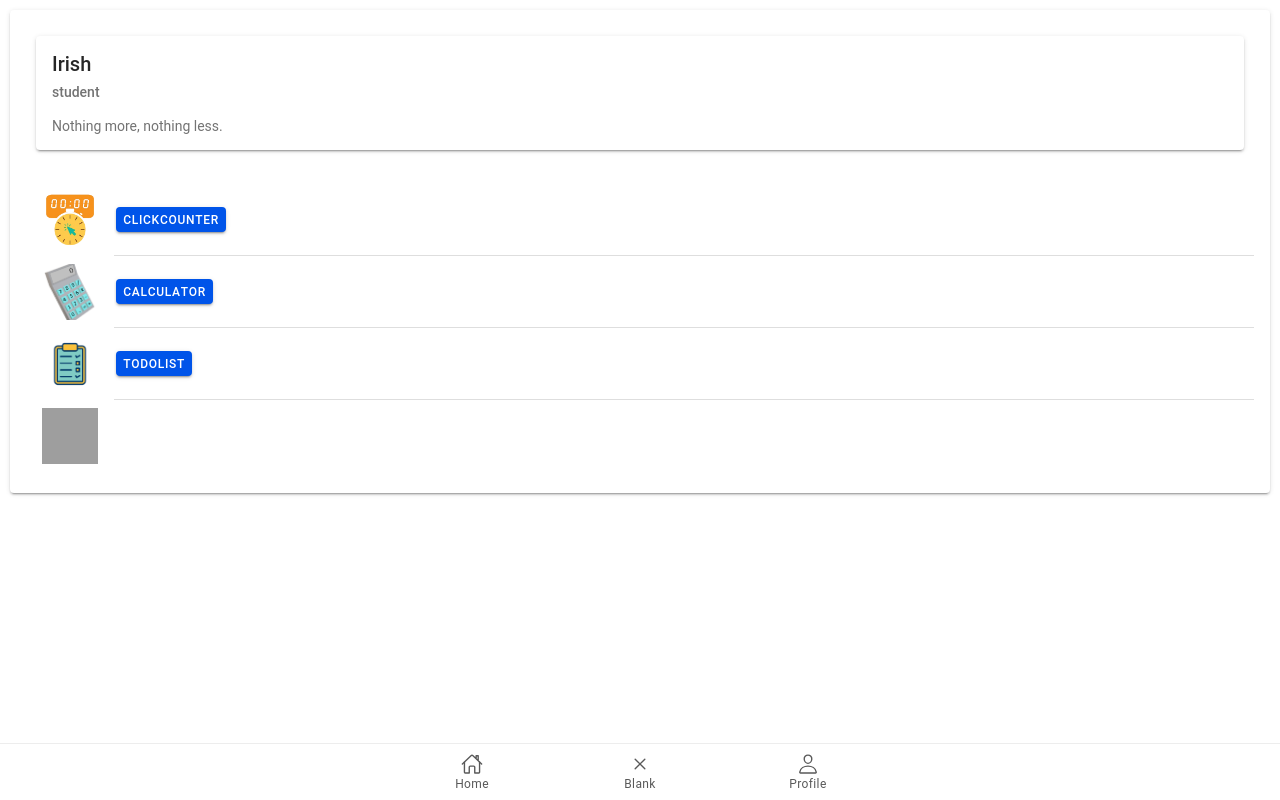
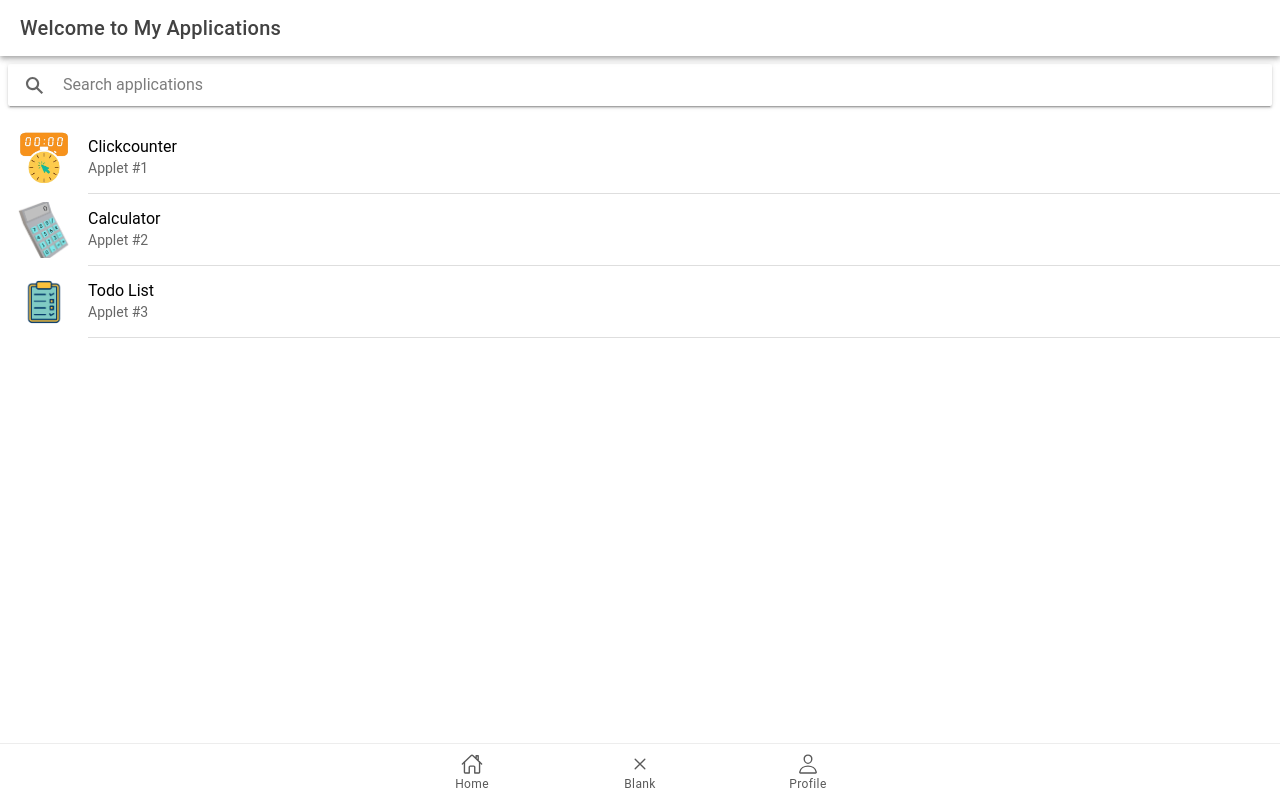
Before and after one commit to irish-dev/ioni-t-banganan, a React (Vite) app: page /home in a window 1280 px wide. Built offline with nearby package versions, Linux system fonts and the light colour scheme; grey boxes are pictures that could not be loaded.

Commit message:
added dynamic search

```diff
--- a/src/pages/calculator.tsx
+++ b/src/pages/calculator.tsx
@@ -1,6 +1,6 @@
 import React, { useState } from 'react';
 import { IonContent, IonHeader, IonPage, IonTitle, IonToolbar, IonButton, IonInput, IonGrid, IonRow, IonCol, IonLabel, IonButtons, IonBackButton } from '@ionic/react';
-import './Calculator.css';
+import './calculator.css';
 
 const Calculator: React.FC = () => {
   const [input, setInput] = useState("");
--- a/src/pages/home.tsx
+++ b/src/pages/home.tsx
@@ -1,67 +1,94 @@
-import React from 'react';
+import React, { useState } from 'react';
 import {
-  IonButton,
-  IonCard,
-  IonCardContent,
-  IonCardHeader,
-  IonCardSubtitle,
-  IonCardTitle,
+  IonContent,
+  IonHeader,
+  IonPage,
+  IonSearchbar,
+  IonTitle,
+  IonToolbar,
+  IonList,
   IonItem,
+  IonThumbnail,
   IonLabel,
-  IonList,
-  IonThumbnail,
-
 } from '@ionic/react';
-
+import { useHistory } from 'react-router-dom';
 import './Home.css';
 
+// Define card data array
+const cardData = [
+  {
+    title: 'Clickcounter',
+    subtitle: 'Applet #1',
+    link: '/clickcounter',
+    img: '/assets/click.png',
+  },
+  {
+    title: 'Calculator',
+    subtitle: 'Applet #2',
+    link: '/calculator',
+    img: '/assets/calculator.png',
+  },
+  {
+    title: 'Todo List',
+    subtitle: 'Applet #3',
+    link: '/todolist',
+    img: '/assets/todo.png',
+  },
+];
+
 function Home() {
+  // Initialize state for search term
+  const [searchTerm, setSearchTerm] = useState('');
+  const history = useHistory();
+
+  // Function to handle card click events
+  const handleCardClick = (link) => {
+    history.push(link);
+  };
+
   return (
-    <IonCard>
-      <IonCardHeader>
-      <ion-card>
-  <ion-card-header>
-    <ion-card-title>Irish</ion-card-title>
-    <ion-card-subtitle>student</ion-card-subtitle>
-  </ion-card-header>
-
-  <ion-card-content>
-    Nothing more, nothing less.
-  </ion-card-content>
-</ion-card>
-      </IonCardHeader>
-      <IonCardContent>
+    <IonPage>
+      <IonHeader>
+        <IonToolbar>
+          <IonTitle>Welcome to My Applications</IonTitle>
+        </IonToolbar>
+      </IonHeader>
+      <IonContent>
+        {/* Search bar to handle search term input */}
+        <IonSearchbar
+          value={searchTerm}
+          onIonChange={(e) => setSearchTerm(e.detail.value ?? '')}
+          placeholder="Search applications"
+        />
+        {/* Render the filtered list of applet cards */}
         <IonList>
-          <IonItem>
-            <IonThumbnail slot="start">
-              <img alt="Silhouette of mountains" src="/assets/click.png" />
-            </IonThumbnail>
-            <IonButton href='clickcounter'>Clickcounter</IonButton>
-          </IonItem>
-
-          <IonItem>
-            <IonThumbnail slot="start">
-              <img alt="Silhouette of mountains" src="/assets/calculator.png" />
-            </IonThumbnail>
-            <IonButton href='/Calculator'>Calculator</IonButton>
-          </IonItem>
-
-          <IonItem>
-            <IonThumbnail slot="start">
-              <img alt="Silhouette of mountains" src="/assets/todo.png" />
-            </IonThumbnail>
-            <IonButton href='/TodoList'>TodoList</IonButton>
-          </IonItem>
-
-          <IonItem lines="none">
-            <IonThumbnail slot="start">
-              <img alt="Silhouette of mountains" src="https://ionicframework.com/docs/img/demos/thumbnail.svg" />
-            </IonThumbnail>
-            <IonLabel></IonLabel>
-          </IonItem>
+          {cardData
+            // Filter card data based on the search term (case-insensitive comparison)
+            .filter((card) =>
+              card.title.toLowerCase().includes(searchTerm.toLowerCase())
+            )
+            // Map filtered card data to IonItem components
+            .map((card, index) => (
+              <IonItem
+                key={index}
+                button
+                onClick={() => handleCardClick(card.link)}
+              >
+                {/* Display the applet's image */}
+                <IonThumbnail slot="start">
+                  <img src={card.img} alt={card.title} />
+                </IonThumbnail>
+                {/* Display the applet's title and subtitle */}
+                <IonLabel>
+                  <h2>{card.title}</h2>
+                  <p>{card.subtitle}</p>
+                </IonLabel>
+              </IonItem>
+            ))}
         </IonList>
-      </IonCardContent>
-    </IonCard>
+      </IonContent>
+    </IonPage>
   );
 }
+
 export default Home;
--- a/src/pages/profile.tsx
+++ b/src/pages/profile.tsx
@@ -2,7 +2,7 @@ import { IonContent, IonHeader, IonPage, IonTitle, IonToolbar,
   IonCard, IonCardContent, IonCardHeader, IonCardSubtitle, IonCardTitle,
   IonAlert, IonButton  } from '@ionic/react';
 import ExploreContainer from '../components/ExploreContainer';
-import './Profile.css';
+import './profile.css';
 
 const Profile: React.FC = () => {
   return (
```
Also changed, not shown: src/App.tsx (+5 -4 lines), assets/bck.jpg (added).
